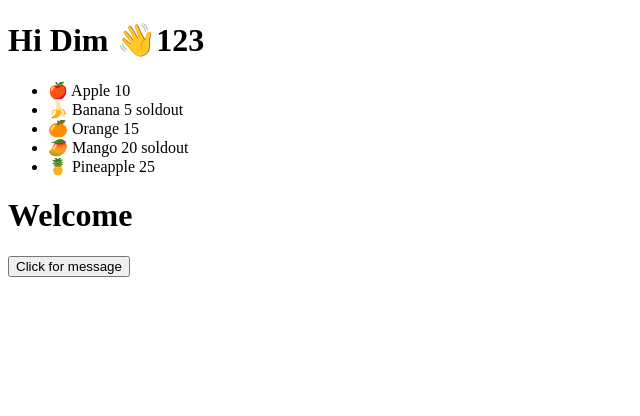
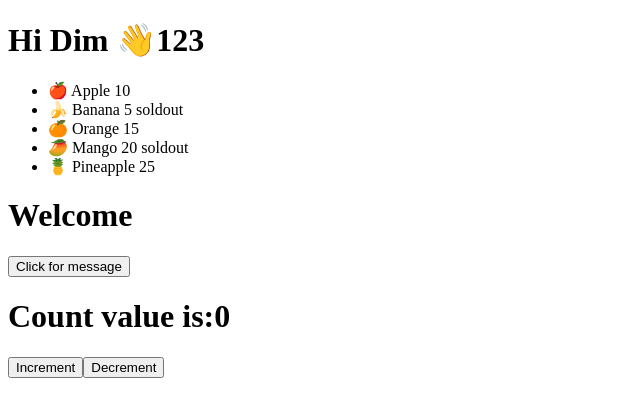
Before and after one commit to Dimitris112/react-vscode-askiseis, a React (Vite) app in the folder Prwto_App/: page / in a window 1280 px wide. Shown: the top 416 px of the page, without its empty margins (0-640 px from the left). Built offline with nearby package versions, Linux system fonts and the light colour scheme.

Commit message:
State react

```diff
--- a/Prwto_App/src/App.jsx
+++ b/Prwto_App/src/App.jsx
@@ -2,6 +2,7 @@
 import Fruits from "./components/Fruits";
 import Hello from "./components/Hello";
 import Message from "./components/Message";
+import Counter from "./components/Counter";
 
 function App() {
   const person = {
@@ -16,6 +17,7 @@
       <Fruits />
       <ConditionalComponent />
       <Message />
+      <Counter />
     </div>
   );
 }
--- /dev/null
+++ b/Prwto_App/src/components/Counter.jsx
@@ -0,0 +1,19 @@
+import { useState } from "react";
+export default function Counter() {
+  {
+    const [count, setCount] = useState(0);
+    function increment() {
+      setCount(count + 1);
+    }
+    function decrement() {
+      setCount(count - 1);
+    }
+    return (
+      <div>
+        <h1>Count value is:{count}</h1>
+        <button onClick={increment}>Increment</button>
+        <button onClick={decrement}>Decrement</button>
+      </div>
+    );
+  }
+}
```
